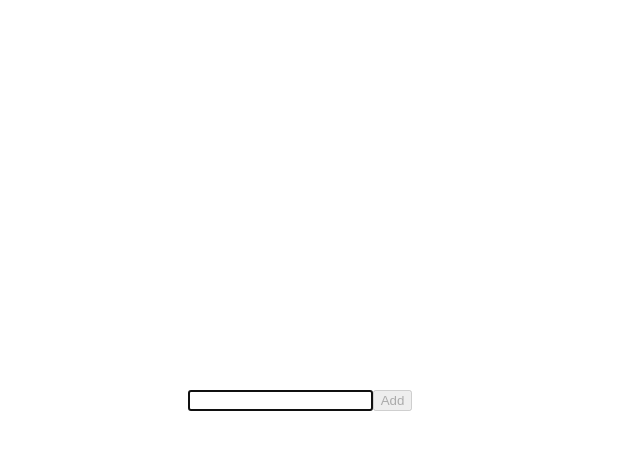
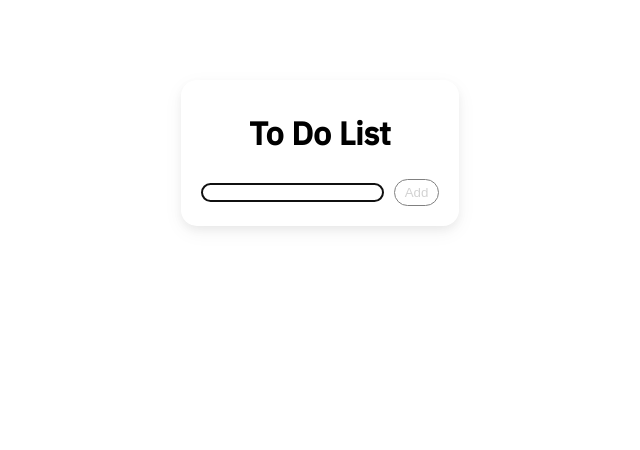
Before and after one commit to koebe1/to-do, a React (Create React App) app: page / in a window 1280 px wide. Shown: the top 450 px of the page, without its empty margins (320-960 px from the left). Built offline with nearby package versions, Linux system fonts and the light colour scheme.

Commit message:
added some styling

```diff
--- a/src/App.css
+++ b/src/App.css
@@ -1,3 +1,5 @@
+@import url("https://fonts.googleapis.com/css2?family=IBM+Plex+Sans+Arabic:wght@500&display=swap");
+
 html,
 body,
 #root,
@@ -7,23 +9,58 @@ body,
   margin: 0;
   padding: 0;
   box-sizing: border-box;
+  font-family: "IBM Plex Sans Arabic", sans-serif;
 }
 
 .to-do-container {
   width: 100%;
   height: 100%;
   display: flex;
+
   justify-content: center;
-  align-items: center;
+  align-items: flex-start;
+  margin: 10vh 0 0 0;
 }
 
-/* list itens */
+.input-container {
+  display: flex;
+  flex-direction: column;
+  align-items: center;
+  padding: 20px;
+  border-radius: 16px;
+  box-shadow: 0 4px 8px 0 rgba(0, 0, 0, 0.05), 0 6px 20px 0 rgba(0, 0, 0, 0.05);
+}
+h1 {
+  margin-top: 10px;
+}
+.input {
+  border: 0.5px solid grey;
+  border-radius: 12px;
+}
+button {
+  color: black;
+  background: #ffffff;
+  margin-left: 10px;
+  border: 0.5px solid grey;
+  border-radius: 14px;
+  padding: 5px 10px;
+  cursor: pointer;
+}
+button:disabled {
+  color: lightgrey;
+}
 
+ul {
+  padding: 0;
+}
 .list-item {
   display: flex;
   justify-content: space-between;
   width: 100px;
-  margin-top: 10px;
+  margin-bottom: 10px;
+  box-shadow: 0 4px 8px 0 rgba(0, 0, 0, 0.03), 0 6px 20px 0 rgba(0, 0, 0, 0.03);
+  border-radius: 14px;
+  padding: 10px;
 }
 .delete {
   color: #ffffff;
--- a/src/components/list.js
+++ b/src/components/list.js
@@ -12,7 +12,9 @@ export default class List extends React.Component {
   render() {
     const { list } = this.props;
     const { handleDelete } = this.props;
-
+    if (list.length === 0) {
+      return null;
+    } else {
       return (
         <ul>
           {list.map((listItem, index) => {
@@ -29,3 +31,4 @@ export default class List extends React.Component {
       );
     }
   }
+}
--- a/src/components/todo.js
+++ b/src/components/todo.js
@@ -58,12 +58,15 @@ export default class ToDo extends React.Component {
   };
 
   render() {
-    const saved = localStorage.getItem("toDoList");
-    console.log(saved, " is a ", typeof saved);
+    // const saved = localStorage.getItem("toDoList");
     const { inputValue, toDoList } = this.state;
     return (
       <div className="to-do-container">
+        <div className="input-container">
+          <h1>To Do List</h1>
+          <div>
             <input
+            className="input"
               autoFocus
               value={inputValue}
               onChange={this.handleInputChange}
@@ -72,12 +75,15 @@ export default class ToDo extends React.Component {
               ref={this.input}
             />
             <button
+              className="btn-add"
               onClick={this.handleAdding}
               disabled={inputValue === "" ? true : false}
             >
               Add
             </button>
+          </div>
           <List handleDelete={this.handleDelete} list={toDoList} />
+        </div>
       </div>
     );
   }
--- a/src/index.css
+++ b/src/index.css
@@ -1,4 +1,4 @@
-body {
+/* body {
   margin: 0;
   font-family: -apple-system, BlinkMacSystemFont, 'Segoe UI', 'Roboto', 'Oxygen',
     'Ubuntu', 'Cantarell', 'Fira Sans', 'Droid Sans', 'Helvetica Neue',
@@ -10,4 +10,4 @@ body {
 code {
   font-family: source-code-pro, Menlo, Monaco, Consolas, 'Courier New',
     monospace;
-}
+} */
```
Lines whose indentation alone changed are shown as unchanged.
